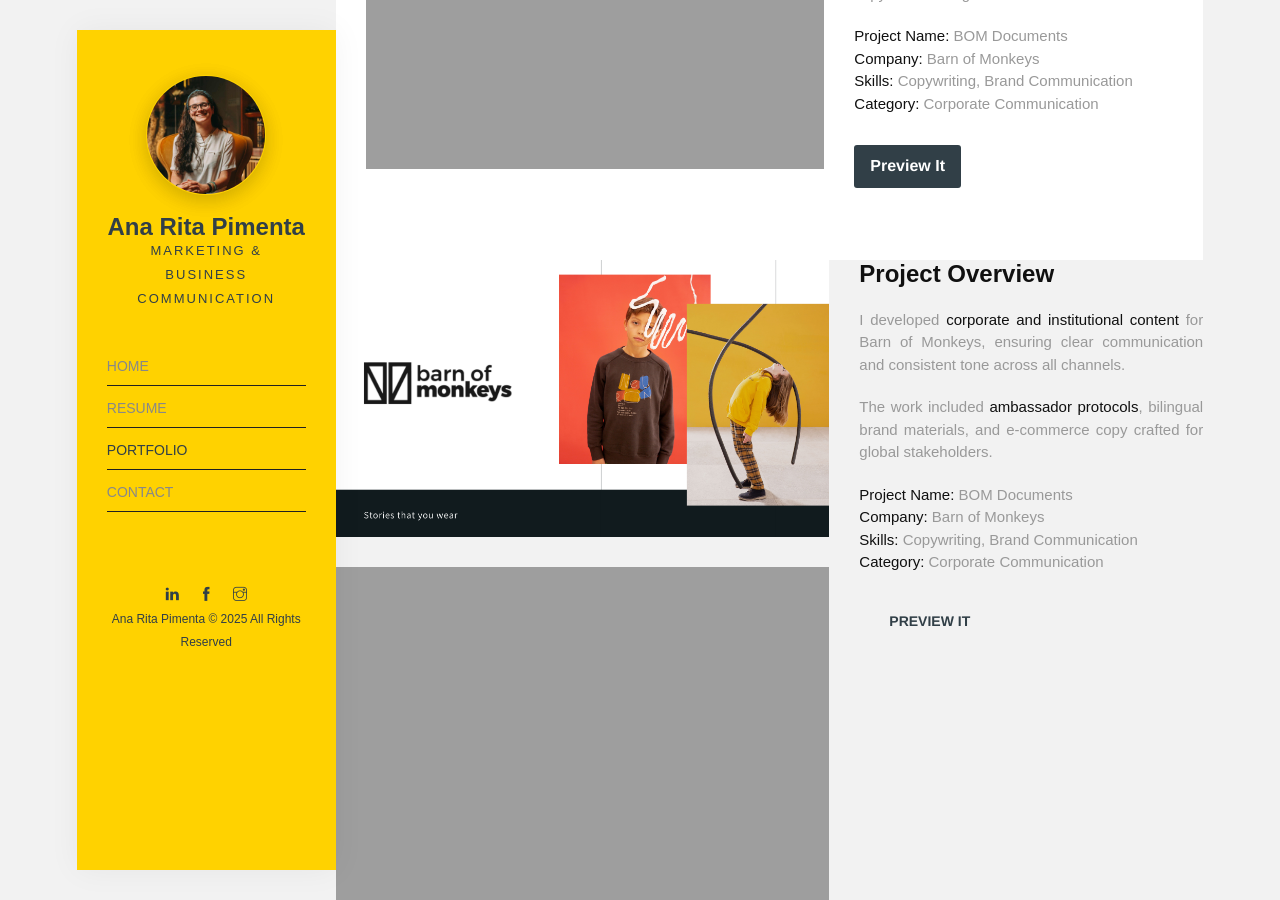
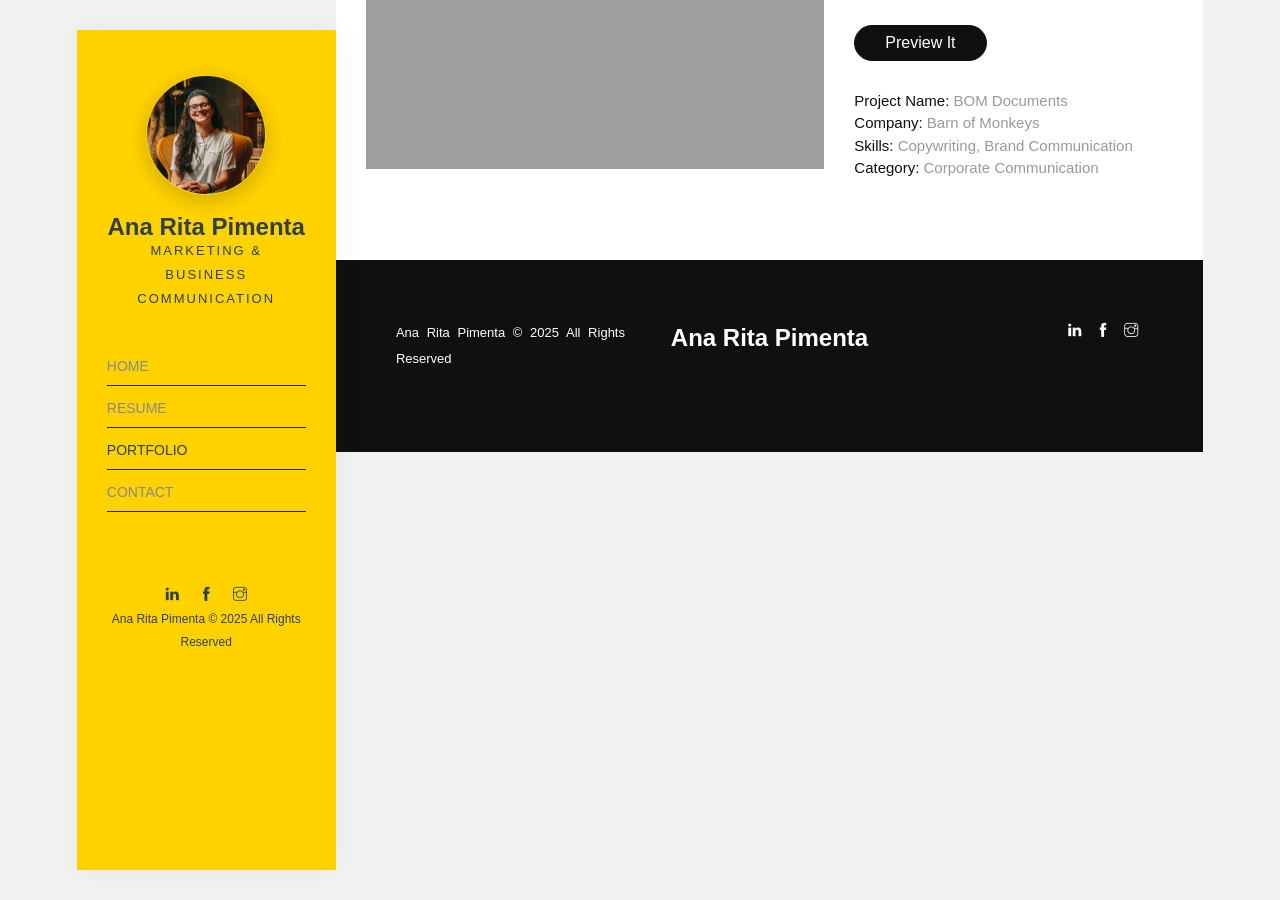
Before and after one commit to anaritapimenta/anaritapimenta.github.io, a Jekyll site: the page built from portfolio/bom-documents/index.html, in a window 1280 px wide and 900 px high, scrolled down 728 px. Built offline with Jekyll 4.4.1, drawn with Linux system fonts in a browser that asks for light colours; some web fonts are replaced.

Commit message:
Update index.html

```diff
--- a/portfolio/bom-documents/index.html
+++ b/portfolio/bom-documents/index.html
@@ -62,68 +62,13 @@
               The work included <strong>ambassador protocols</strong>, bilingual brand materials, and e-commerce copy crafted for global stakeholders.
             </p>
 
-            <p>
-              <strong>Project Name:</strong> BOM Documents<br />
-              <strong>Company:</strong> Barn of Monkeys<br />
-              <strong>Skills:</strong> Copywriting, Brand Communication<br />
-              <strong>Category:</strong> Corporate Communication
-            </p>
-
-            <!-- Preview Button -->
             <input
+              style="margin-bottom: 6px"
               type="button"
               value="Preview It"
               onclick="window.open('preview.pdf','_blank')"
-              aria-label="Open project preview PDF"
-              style="
-                margin-bottom: 12px;
-                background-color: #313f47;
-                color: white;
-                font-weight: 700;
-                font-family: 'Helvetica Neue', Helvetica, Arial, sans-serif;
-                font-size: 16px;
-                padding: 10px 16px;
-                border: none;
-                cursor: pointer;
-                border-radius: 3px;
-              "
-            />
-          </article>
-        </div>
-      </div>
-    </div>
-  </div>
-</div>
-
-
-    <div class="row">
-      <!-- Image Section -->
-      <div class="col-md-7 image-content animate-box" data-animate-effect="fadeInLeft">
-        <img
-          class="img-fluid mb-30"
-          src="{{ 'assets/img/portfolio/project-4/1.png' | prepend: site.baseurl | prepend: site.url }}"
-          alt="Corporate document visual for Barn of Monkeys"
-          loading="lazy"
-        />
-        <img
-          class="img-fluid mb-30"
-          src="{{ 'assets/img/portfolio/project-4/2.png' | prepend: site.baseurl | prepend: site.url }}"
-          alt="Ambassador protocol sample for Barn of Monkeys"
-          loading="lazy"
-        />
-      </div>
-
-      <!-- Text Section -->
-      <div class="col-md-5 sticky-parent animate-box" data-animate-effect="fadeInLeft">
-        <div id="sticky_item">
-          <article class="project-desc">
-            <h2>Project Overview</h2>
-            <p>
-              I developed <strong>corporate and institutional content</strong> for Barn of Monkeys, ensuring clear communication and consistent tone across all channels.
-            </p>
-            <p>
-              The work included <strong>ambassador protocols</strong>, bilingual brand materials, and e-commerce copy crafted for global stakeholders.
-            </p>
+              aria-label="Preview Barn of Monkeys Corporate Content PDF"
+            /><br /><br />
 
             <p>
               <strong>Project Name:</strong> BOM Documents<br />
@@ -131,24 +76,6 @@
               <strong>Skills:</strong> Copywriting, Brand Communication<br />
               <strong>Category:</strong> Corporate Communication
             </p>
-
-            <input
-              type="button"
-              value="Preview It"
-              onclick="window.open('preview.pdf','_blank')"
-              aria-label="Preview Barn of Monkeys Corporate Content PDF"
-              style="
-                margin-bottom: 6px;
-                font-weight: 700;
-                color: #313f47;
-                background: transparent;
-                border: none;
-                cursor: pointer;
-                text-transform: uppercase;
-                font-family: 'Helvetica Neue', Helvetica, Arial, sans-serif;
-                font-size: 14px;
-              "
-            />
           </article>
         </div>
       </div>
```
